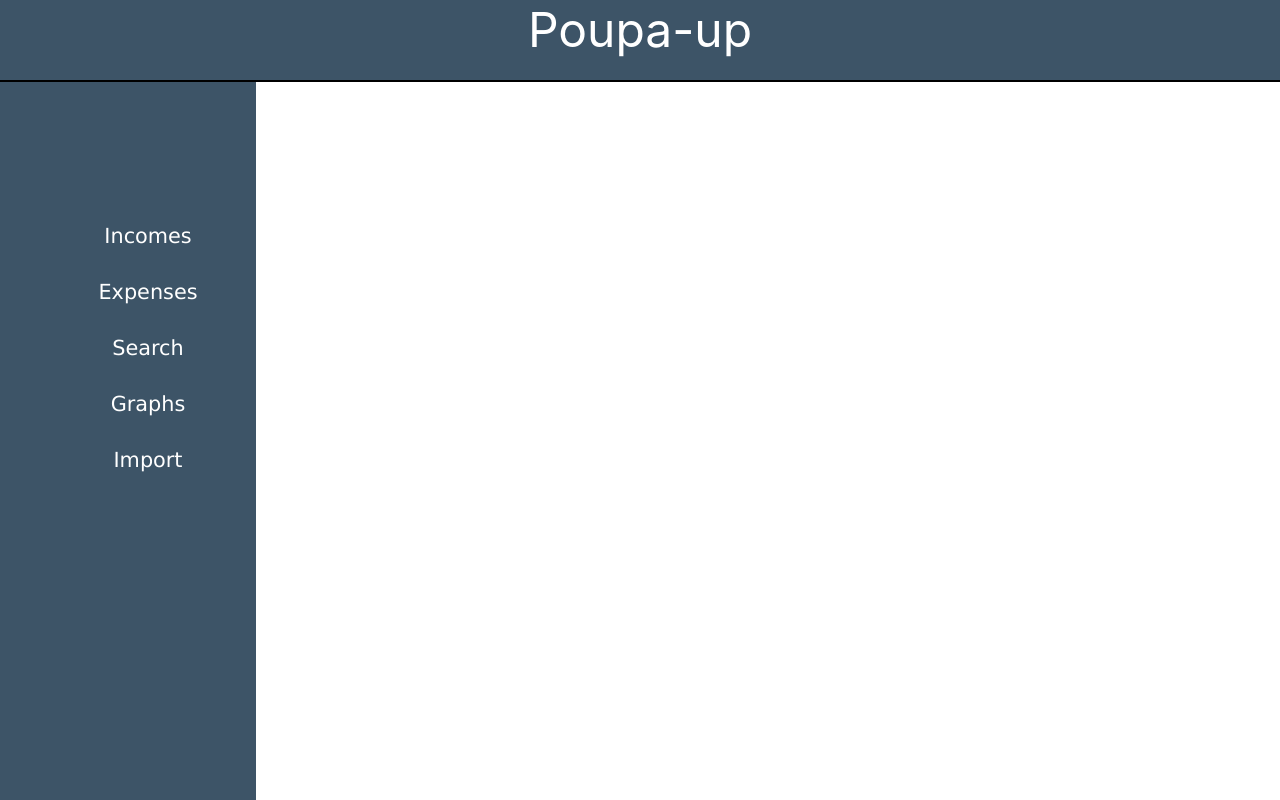
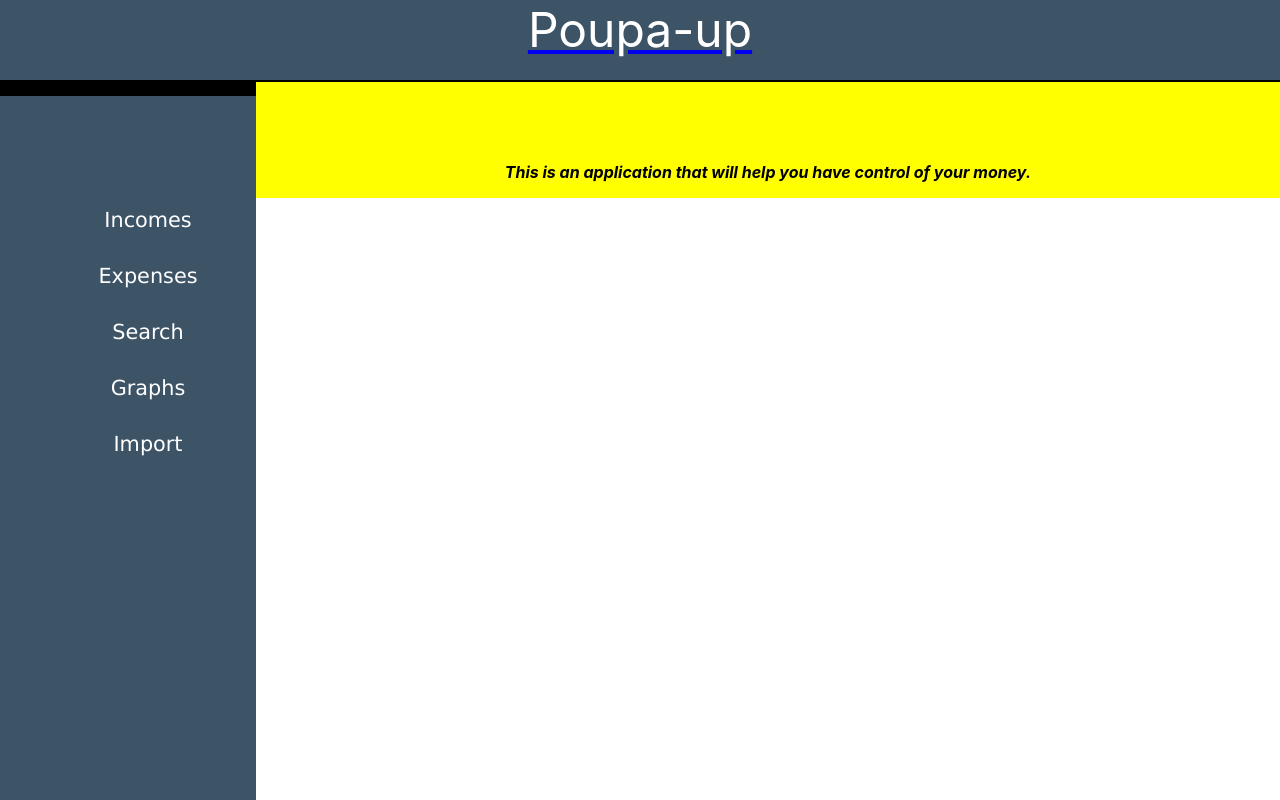
Before and after one commit to AlexandreResende/poupa-up-web, a React (Create React App) app: page / in a window 1280 px wide. Built offline with nearby package versions, Linux system fonts and the light colour scheme.

Commit message:
component: Create section component and adjusted header and sideBar

```diff
--- a/src/App.js
+++ b/src/App.js
@@ -6,14 +6,16 @@ import './App.css';
 
 import Header from './components/header/header';
 import SideBar from './components/sideBar/side-bar';
+import ContentSection from './components/contentSection/content-section';
 
 class App extends Component {
   render() {
     return (
       <BrowserRouter>
         <div>
-          <Header></Header>
+          <Header title={'Poupa-up'}></Header>
           <SideBar></SideBar>
+          <ContentSection></ContentSection>
         </div>
       </BrowserRouter>
     );
--- /dev/null
+++ b/src/components/contentSection/content-section.css
@@ -0,0 +1,7 @@
+
+p {
+  text-align: center;
+  font-style: oblique;
+  font-weight: bold;
+  margin-top: 5rem;
+}
--- /dev/null
+++ b/src/components/contentSection/content-section.js
@@ -0,0 +1,25 @@
+
+import React, { PureComponent } from 'react';
+
+import ContentSectionSC from './content-section.sc';
+
+import './content-section.css';
+
+class ContentSection extends PureComponent {
+  constructor(props) {
+    super(props);
+    this.state = {};
+  }
+
+  render() {
+    return (
+      <ContentSectionSC>
+        <p>
+          This is an application that will help you have control of your money.
+        </p>
+      </ContentSectionSC>
+    );
+  }
+}
+
+export default ContentSection;
--- /dev/null
+++ b/src/components/contentSection/content-section.sc.js
@@ -0,0 +1,15 @@
+
+import styled from 'styled-components';
+
+const ContentSection = styled.div`
+  margin-top: -5rem;
+  background-color: yellow;
+  width: 80%;
+  height: 90%;
+  margin-left: 20%;
+  z-index: -1;
+  margin-top: 0;
+  overflow-y: hidden;
+`;
+
+export default ContentSection;
--- a/src/components/header/header.js
+++ b/src/components/header/header.js
@@ -6,12 +6,10 @@ import HeaderSC from './header.sc';
 
 const Header = (props) => (
     <div>
-      <Link to={'/'} exact>
-        <HeaderSC>
-          Poupa-up
-        </HeaderSC>
+      <Link to={'/'} exact={true} >
+        <HeaderSC>Poupa-up</HeaderSC>
       </Link>
-      <Route path='/' exact />
+      <Route path='/' exact={true} />
     </div>
 );
 
--- a/src/components/header/header.sc.js
+++ b/src/components/header/header.sc.js
@@ -8,10 +8,8 @@ const Header = styled.div`
   text-align: center;
   width: 100%;
   height: 5rem;
-  position: fixed;
   top: 0;
   border-bottom: 2px solid black;
-  z-index: 1;
 `;
 
 export default Header;
--- a/src/components/sideBar/side-bar.js
+++ b/src/components/sideBar/side-bar.js
@@ -11,7 +11,7 @@ const SideBar = (props) => (
   <SideBarSC>
     <ul>
       <Link to={'/incomes'} style={{textDecoration: 'none'}}>
-        <li><SideBarHeader title={'Incomes'} marginTop={'9rem'} /></li>
+        <li><SideBarHeader title={'Incomes'} marginTop={'7rem'} /></li>
       </Link>
       <Link to={'/expenses'} style={{textDecoration: 'none'}}>
         <li><SideBarHeader title={'Expenses'} /></li>
--- a/src/components/sideBar/side-bar.sc.js
+++ b/src/components/sideBar/side-bar.sc.js
@@ -2,12 +2,13 @@
 import styled from 'styled-components';
 
 const SideBar = styled.div`
+  margin-top: 5rem;
+  border-top: 1rem solid black;
   background-color: #3D5467;
   position: fixed;
   top: 0;
   height: 100%;
   width: 20%;
-  margin-top: 5rem;
 `;
 
 export default SideBar;
```
Also changed, not shown: 1 other file (tests, documents, lock files or other folders).
